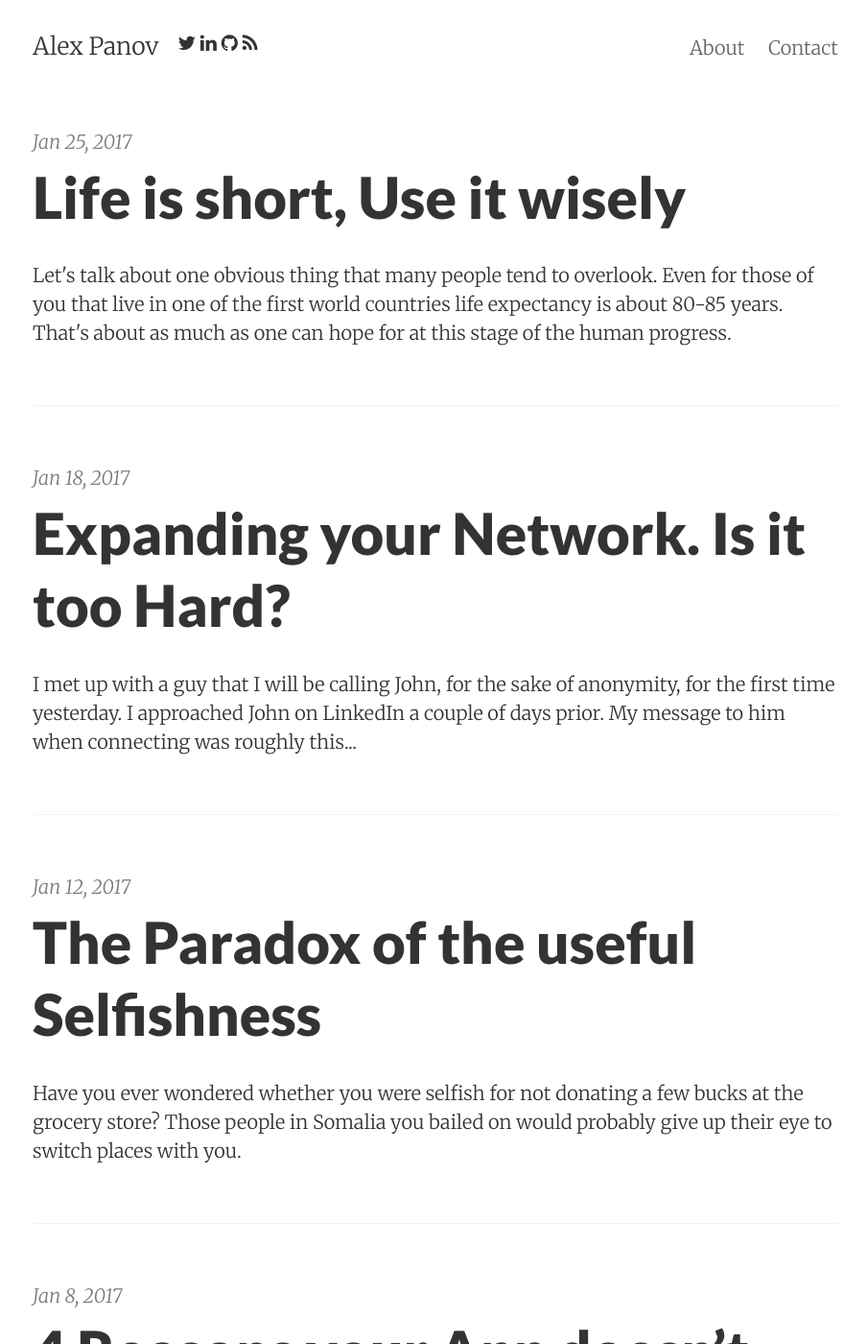
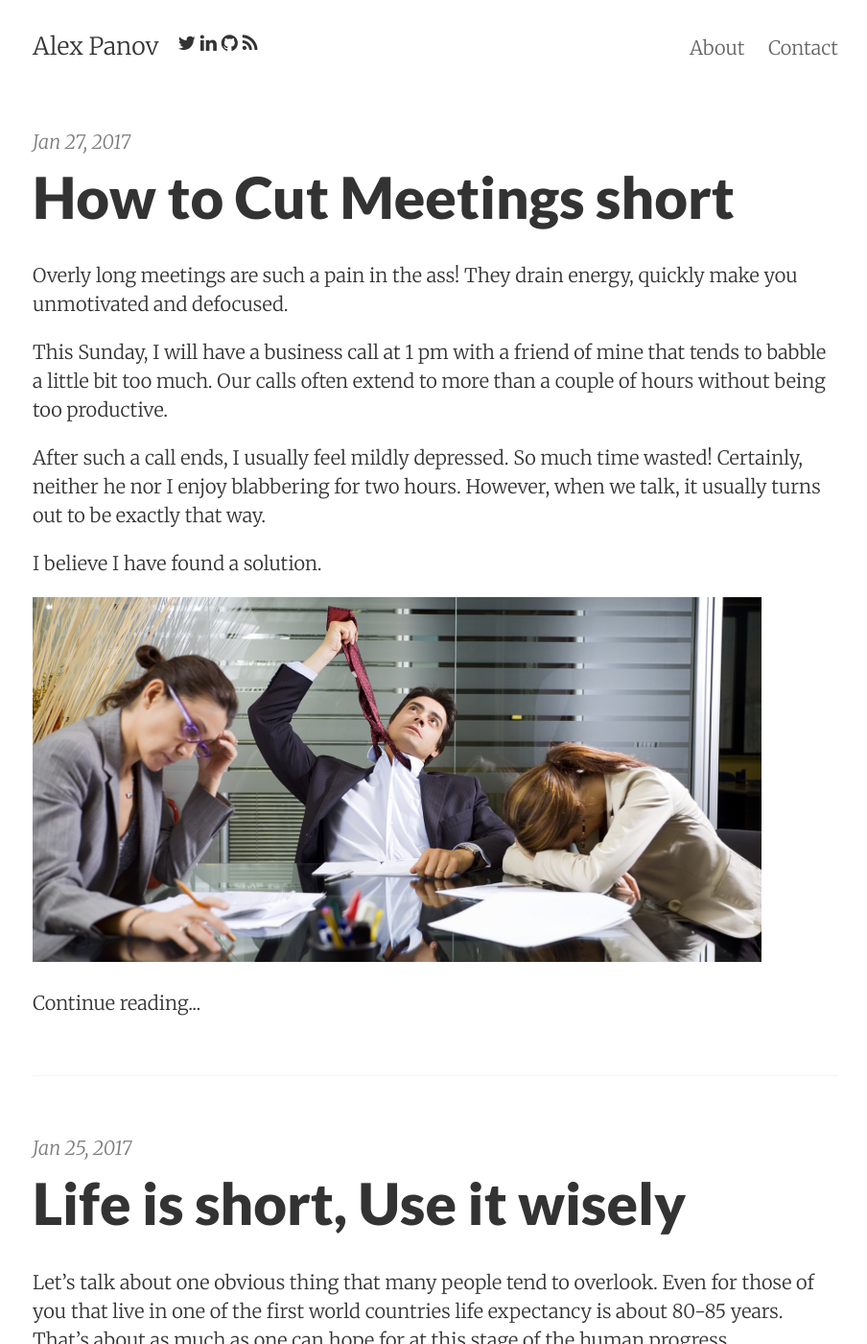
Before and after one commit to jeromeheuze/alexpanov.github.io, a Jekyll site: the page built from index.html, in a window 1280 px wide and 1400 px high. Shown: the whole window at 96% size, without its empty margins (186-1090 px from the left). Built offline with Jekyll 4.4.1, drawn with Linux system fonts in a browser that asks for light colours; the list of posts is cut into pages by our own code; some of the changed text lies outside the part shown.

Commit message:
Publish 'How to cut meetings'

```diff
--- /dev/null
+++ b/_posts/2017-01-27-how-to-cut-meetings.md
@@ -0,0 +1,64 @@
+---
+layout:     post
+title:      How to Cut Meetings short
+date:       2017-01-27 08:20:14
+excerpt_separator: <!-- End Summary -->
+summary:    Overly long meetings are such a pain in the ass! They drain the energy, quickly make you unmotivated and defocused.
+categories: meetings business
+image:      /images/boring_meeting.png
+
+---
+
+Overly long meetings are such a pain in the ass!
+They drain energy, quickly make you unmotivated and defocused.
+
+This Sunday, I will have a business call at 1 pm with a friend of mine that tends to babble a little bit too much.
+Our calls often extend to more than a couple of hours without being too productive.
+
+After such a call ends, I usually feel mildly depressed.
+So much time wasted! Certainly, neither he nor I enjoy blabbering for two hours.
+However, when we talk, it usually turns out to be exactly that way.
+
+I believe I have found a solution.
+
+<!-- End Summary -->
+
+![Boring meetings can be so boring](/images/boring_meeting.png){:class="img-responsive"}
+
+Research suggests that humans do not keep focus for longer than 45 minutes.
+Some even believe that our attention span is roughly 20 minutes.
+Such beliefs gave birth to techniques such as Pomodoro, which I'm sure many people have heard about.
+
+Cutting meetings short may sometimes be tricky.
+Perhaps, you and your colleague do not have enough willpower left in the tank after a long day of work.
+Maybe, neither of you wants to offend the other person.
+Whatever the reasons are, it is self-evident that making a decision
+to cut the meeting short prior is easier than doing so while it's still going on.
+
+Often people will agree to fixed length meetings as a remedy. Even that may not be enough in some cases.
+It unquestionably does not work in the case of my buddy and me. What should he and I do then?
+
+*The problem is that your 'calendar,' whether mental or physical, is free right after.*
+
+Imagine that you have a meeting scheduled from 2:30 pm to 3 pm.
+There is likely no other meeting or activity scheduled to commence exactly at 3 pm.
+What do you do if you drift off during the meeting?
+If you're anything like me, you procrastinate and extend it.
+After all, there was nothing significant enough to be put on the calendar, right?
+
+This is precisely my solution to the puzzle.
+If you have a meeting that is likely to go out of control, fix a time for something, anything, right after it.
+If you want your meeting to end by 3 pm, schedule *a trash bin clear out* or *a coffee break* from 3 to 3:15.
+It is much easier to cut the unfruitful meeting short if you have something concrete on your list.
+Studies show that making a commitment, however small,
+increases the probability of completing the action one made the commitment to.
+
+What about my friend and our Sunday meeting? Well, I have a haircut appointment for 2 pm, exactly one hour later.
+I will have no other choice but to be productive with him and do my best to hash out
+as many issues as possible in under 1 hour.
+
+One important point to make is that some meetings are enormously valuable.
+I think that we at Qoints do a reasonably good job of spending our time in one room efficiently.
+I would rather not apply the trick I described to fruitful meetings.
+However, in many other cases, I will be applying it religiously.
+My time is valuable, and so is yours.
--- a/index.html
+++ b/index.html
@@ -8,14 +8,26 @@ layout: default
     {% for post in paginator.posts %}
     <div class="post py3">
       <p class="post-meta">{{ post.date | date: site.date_format }}</p>
-        <a href="{{ post.url | prepend: site.baseurl }}" class="post-link"><h3 class="h1 post-title">{{ post.title }}</h3></a>
+      <a href="{{ post.url | prepend: site.baseurl }}" class="post-link"><h3 class="h1 post-title">{{ post.title }}</h3>
+      </a>
       <p class="post-summary">
-          {% if post.summary %}
+        {% if post.excerpt %}
+        {{ post.excerpt }}
+        {% else %}
         {{ post.summary }}
-          {% else %}
-            {{ post.excerpt }}
         {% endif %}
       </p>
+      <p class="post-image">
+        {% if post.image %}
+        <img src="{{ site.baseurl }}{{ post.image }}">
+        {% else %} {{ }}
+        {% endif %}
+      </p>
+      <a href="{{ post.url | prepend: site.baseurl }}" class="post-link">
+        <p>
+          Continue reading...
+        </p>
+      </a>
     </div>
     {% endfor %}
   </div>
```
Also changed, not shown: _posts/2017-01-18-expanding-the-network.md (+3 -0 lines), images/boring_meeting.png (added). Lines whose indentation alone changed are shown as unchanged.
